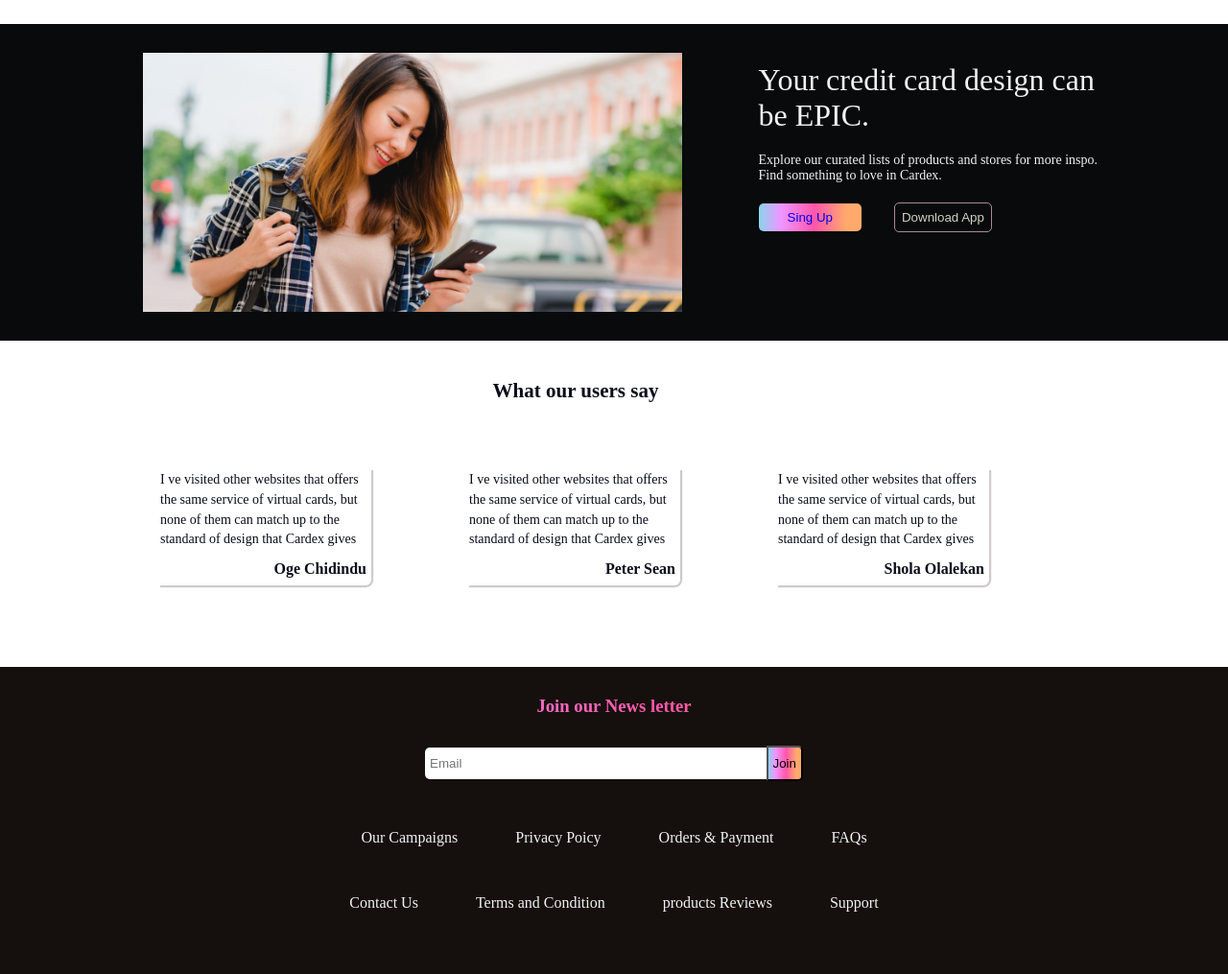
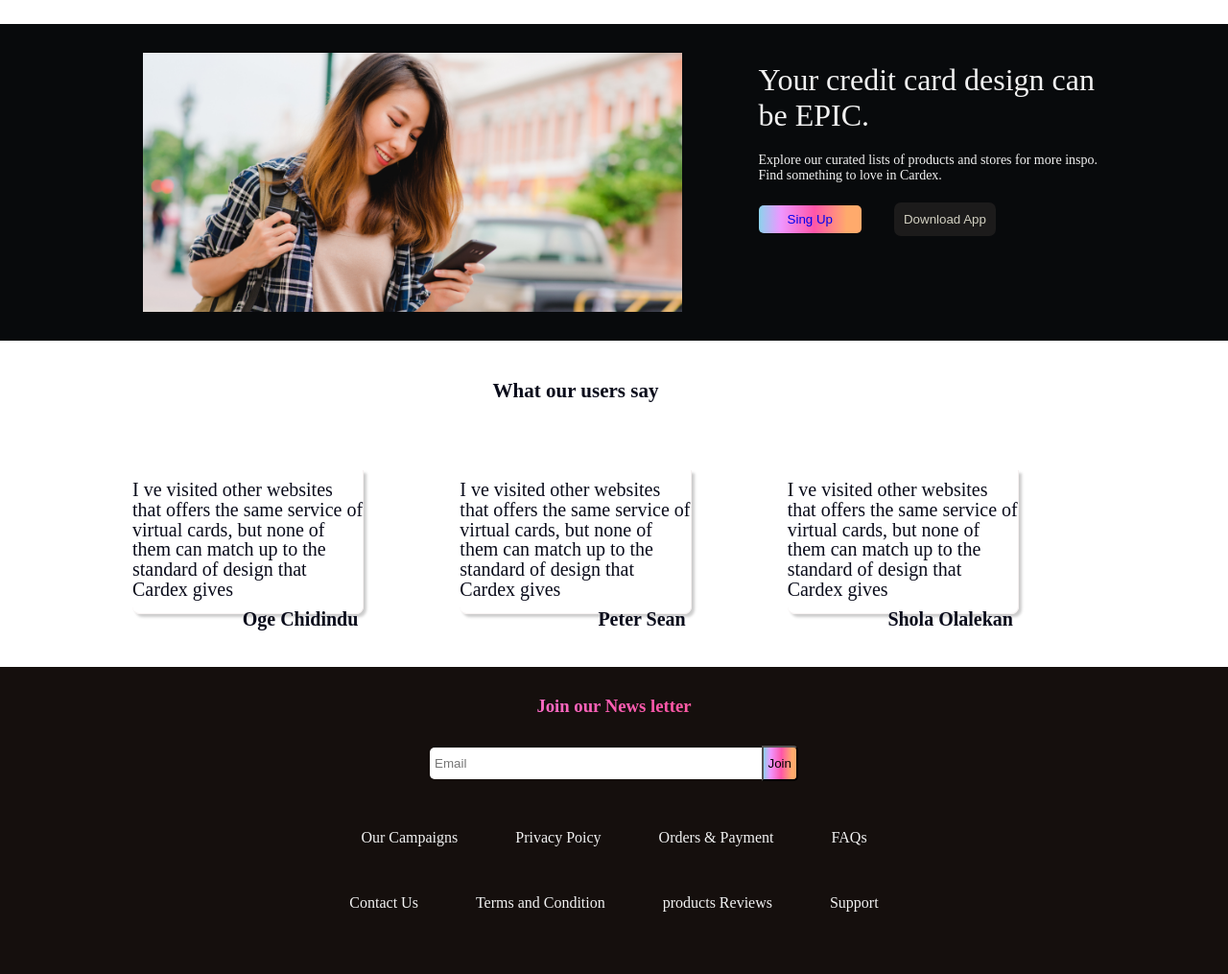
Before and after one commit to zuri-training/Team-Giraffew2, a PHP site: page / in a window 1280 px wide. Shown: the part 1255-2270 px from the top of the page at 96% size. Run offline with PHP 8.4, Linux system fonts and the light colour scheme; some libraries are stand-ins or nearby versions; some web fonts are replaced.

Commit message:
design the mobile responsivenes

```diff
--- a/css/style.css
+++ b/css/style.css
@@ -206,11 +207,11 @@ text-fill-color: transparent;
   cursor: pointer;
 }
 .download-btn {
-  background: none;
-  border: 1px solid #ab8899;
-  border-radius: 5px;
+  background: #1c1b1b;
+  border: 0px solid #261a1a;
+  border-radius: 7px;
   margin-left: 30px;
-  padding: 7px;
+  padding: 10px;
   color: #d2d0c1;
   font-weight: 400;
   cursor: pointer;
@@ -230,15 +231,21 @@ text-fill-color: transparent;
   font-weight: 500;
 }
 .testimonial {
-  width: 220px;
-  height: 120px;
+  width: 300px;
+  height: 150px;
   margin: 50px;
 	line-height: 1.3rem;
-  font-size: 14px;
-  border-right: 2px solid rgb(207, 202, 202);
-	border-bottom: 2px solid rgb(207, 202, 202);
+  border-right: 1px solid rgb(246, 241, 241);
+	border-bottom: 1px solid rgb(246, 241, 241);
   border-bottom-right-radius: 8px;
-	box-shadow: 0.2px 0.2px rgb(207, 202, 202);
+  border-bottom-left-radius: 8px;
+  box-shadow: 3px 3px 3px #ccc;
+
+}
+.testimonial p {
+  text-shadow: none;
+  margin-top: 10px;
+  font-size: 20px;
 }
 .name {
   font-size: 16px;
```
Also changed, not shown: other parts of css/style.css (+32 -19 lines).
